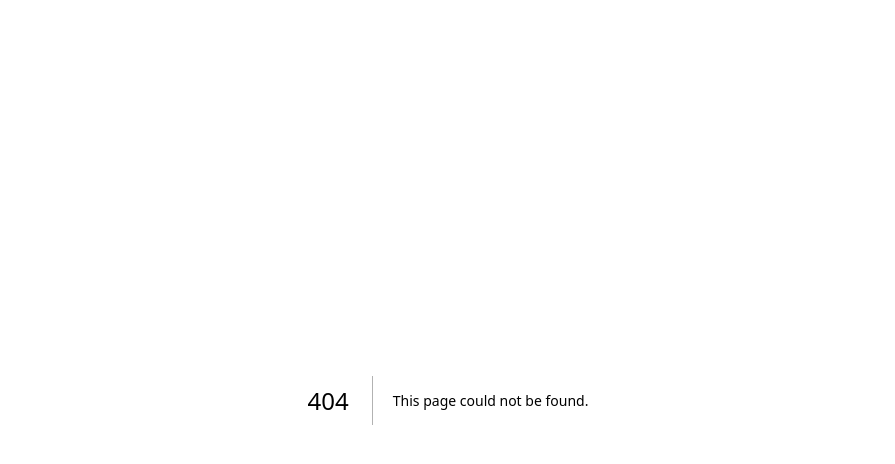
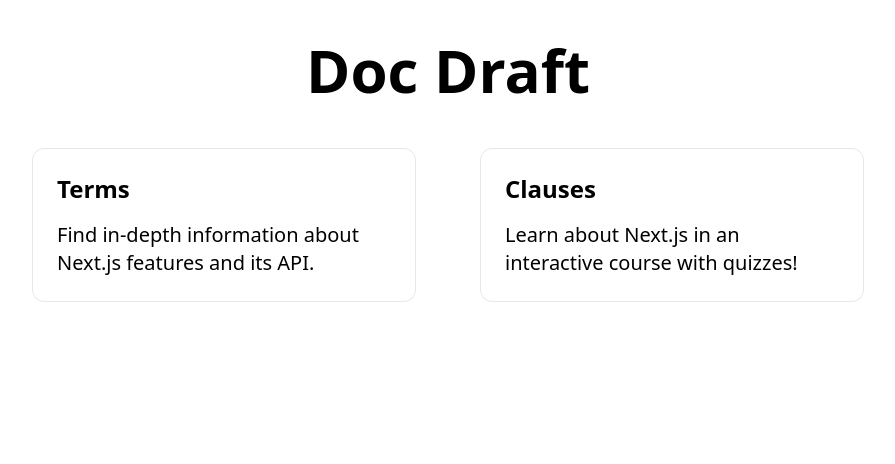
Before and after one commit to anishpdalal/doc-draft-app, a Next.js app: page /draft in a window 1280 px wide. Before the commit this address had no page. Shown: the top 464 px of the page, without its empty margins (192-1087 px from the left). Built offline with nearby package versions, Linux system fonts and the light colour scheme.

Commit message:
standup draft page

```diff
--- /dev/null
+++ b/pages/draft.js
@@ -0,0 +1,33 @@
+import Head from 'next/head'
+export default function Draft() {
+  return (
+    <div className="flex flex-col items-center justify-center py-10">
+      <Head>
+        <title>Document Drafting</title>
+        <link rel="icon" href="/favicon.ico" />
+      </Head>
+
+      <main className="flex w-full flex-1 flex-col items-center justify-center px-20 text-center">
+        <h1 className="text-6xl font-bold">
+          Doc Draft
+        </h1>
+      </main>
+
+      <div className="mt-6 flex max-w-4xl flex-wrap items-center justify-around sm:w-full">
+        <div className="mt-6 w-96 rounded-xl border p-6 text-left">
+          <h3 className="text-2xl font-bold">Terms</h3>
+          <p className="mt-4 text-xl">
+            Find in-depth information about Next.js features and its API.
+          </p>
+        </div>
+
+        <div className="mt-6 w-96 rounded-xl border p-6 text-left">
+          <h3 className="text-2xl font-bold">Clauses</h3>
+          <p className="mt-4 text-xl">
+            Learn about Next.js in an interactive course with quizzes!
+          </p>
+        </div>
+      </div>
+    </div>
+  )
+}
```
